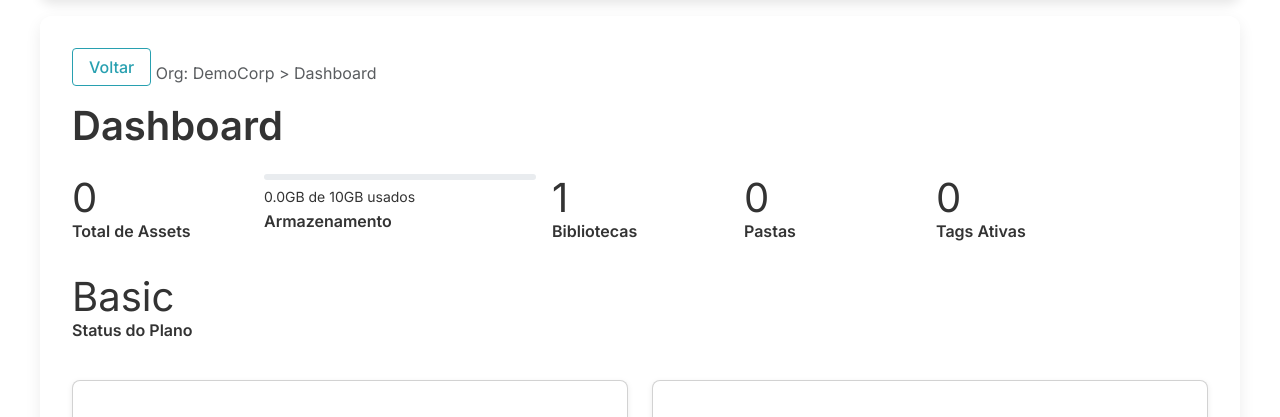
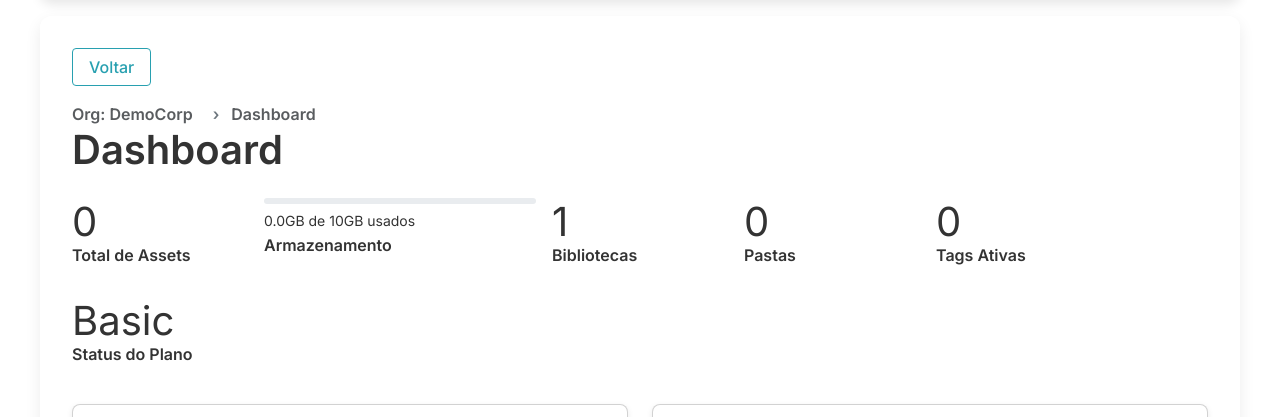
Before and after one commit to BrunoRochaBelo/arkiv, a Flask app: page /dashboard/ in a window 1280 px wide. Shown: the part 64-481 px from the top of the page. Run offline with Flask 3, Linux system fonts and the light colour scheme; a user stored in the database is signed in; data comes from the database, SQL or seed files in the repository; data that the repository does not hold is empty; some libraries are stand-ins or nearby versions.

Commit message:
Implement consistent horizontal breadcrumbs

```diff
--- a/arkiv_app/static/css/style.css
+++ b/arkiv_app/static/css/style.css
@@ -243,11 +243,12 @@ ul li::before {
 nav[aria-label="breadcrumb"] {
   display: flex;
   align-items: center;
-  gap: 0.5rem;
 }
 nav[aria-label="breadcrumb"] ol {
   display: flex;
+  align-items: center;
   gap: 0.5rem;
+  flex-wrap: wrap;
   margin-bottom: 0;
   padding: 0;
 }
@@ -255,10 +256,13 @@ nav[aria-label="breadcrumb"] ol li {
   display: flex;
   align-items: center;
 }
-nav[aria-label="breadcrumb"] ol li + li::before {
+nav[aria-label="breadcrumb"] .breadcrumb-item + .breadcrumb-item::before {
   content: "\203A"; /* › */
   margin: 0 0.25rem;
-  color: var(--text-color);
+  color: #6c757d;
+}
+nav[aria-label="breadcrumb"] .breadcrumb-item.active {
+  font-weight: var(--w-semibold);
 }
 
 /* ---------- Modal ---------- */
--- /dev/null
+++ b/arkiv_app/templates/components/breadcrumb.html
@@ -0,0 +1,13 @@
+{% macro render(items) %}
+<nav aria-label="breadcrumb">
+  <ol class="breadcrumb">
+  {% for label, url in items %}
+    {% if not loop.last and url %}
+      <li class="breadcrumb-item"><a href="{{ url }}">{{ label }}</a></li>
+    {% else %}
+      <li class="breadcrumb-item active" aria-current="page">{{ label }}</li>
+    {% endif %}
+  {% endfor %}
+  </ol>
+</nav>
+{% endmacro %}
--- a/arkiv_app/templates/dashboard/dashboard.html
+++ b/arkiv_app/templates/dashboard/dashboard.html
@@ -1,6 +1,10 @@
 {% extends 'base.html' %}
+{% import 'components/breadcrumb.html' as breadcrumb %}
 {% block breadcrumb %}
-<span class="text-muted">Org: {{ org.name }} &gt; Dashboard</span>
+{{ breadcrumb.render([
+  ('Org: ' ~ org.name, None),
+  ('Dashboard', None)
+]) }}
 {% endblock %}
 {% block content %}
 <h1 class="mb-4">Dashboard</h1>
--- a/arkiv_app/templates/organization/settings.html
+++ b/arkiv_app/templates/organization/settings.html
@@ -1,6 +1,10 @@
 {% extends 'base.html' %}
+{% import 'components/breadcrumb.html' as breadcrumb %}
 {% block breadcrumb %}
-<span class="text-muted">Org: {{ org.name }} &gt; Configurações</span>
+{{ breadcrumb.render([
+  ('Org: ' ~ org.name, None),
+  ('Configurações', None)
+]) }}
 {% endblock %}
 {% block content %}
 <h1 class="mb-4">Configurações da Organização</h1>
```
Also changed, not shown: arkiv_app/templates/asset/detail.html (+7 -8 lines), arkiv_app/templates/folder/detail.html (+8 -1 lines), arkiv_app/templates/library/detail.html (+5 -6 lines).
